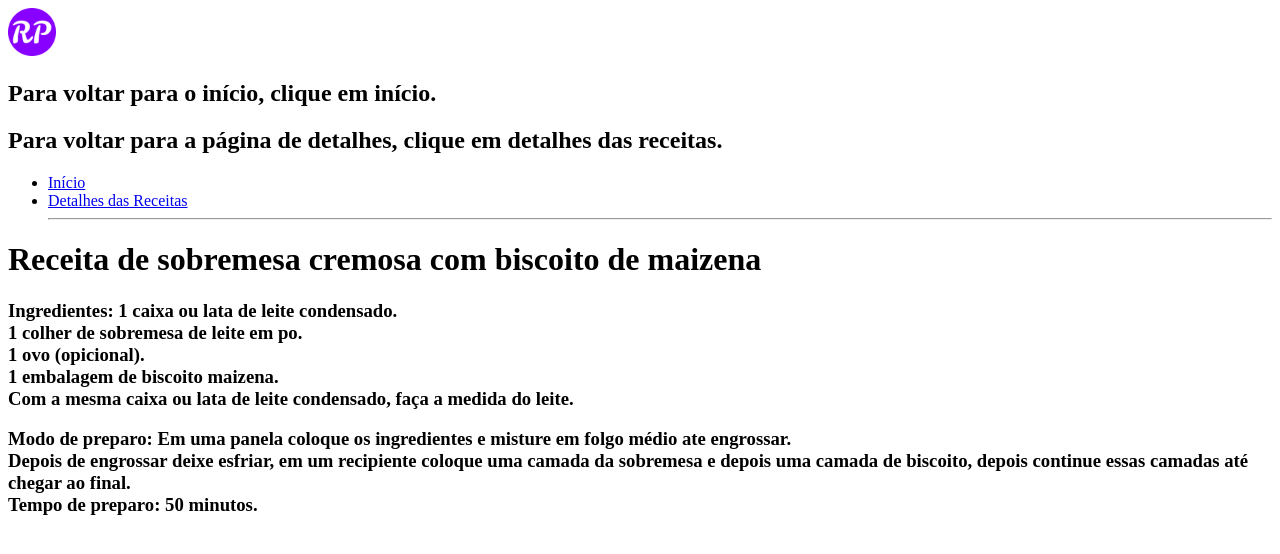
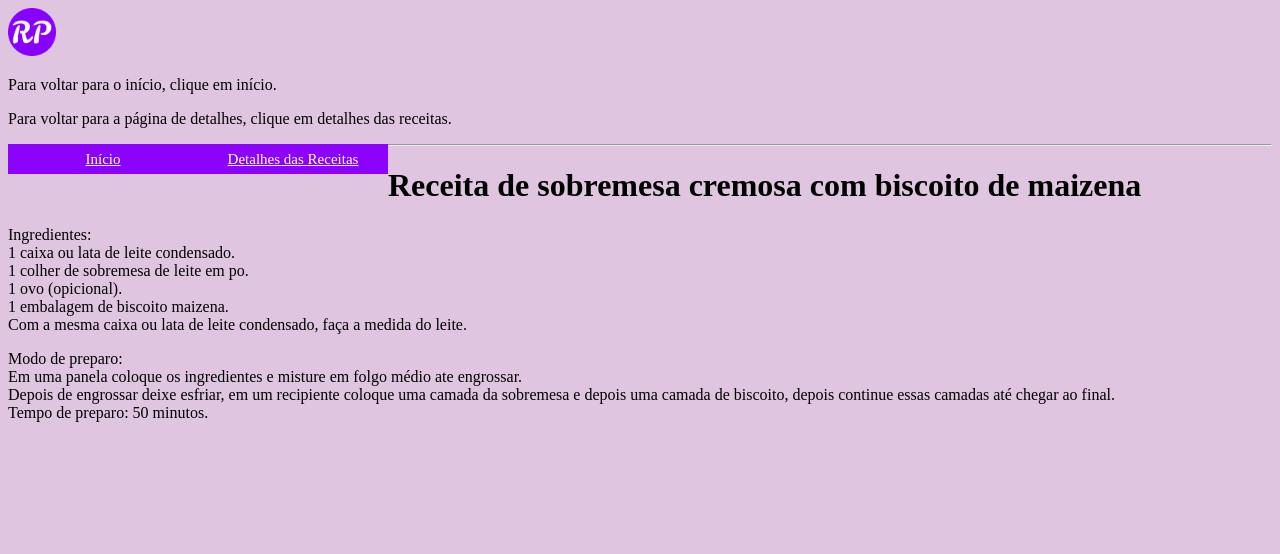
Before and after one commit to AnaRiqueleGeraldoBarroso/Desenvolvimntodeweb, a plain HTML site: page receita2.html in a window 1280 px wide. Drawn offline with Linux system fonts and the light colour scheme.

Commit message:
Update receita2.html

```diff
--- a/receita2.html
+++ b/receita2.html
@@ -7,13 +7,14 @@
     <meta name="viewport" content="width=device-width, initial-scale=1.0">
     <link rel="shortcut icon" href="foto1.ico" type="image/x-icon">
     <title>Receitas Práticas</title>
+    <link rel="stylesheet" type="text/css" href="mystyle.css">
 </head>
 
 <body>
     <header id="detalhes">
         <img src="foto1.ico" alt="Logo do site">
-        <h2>Para voltar para o início, clique em início.</h2>
-        <h2>Para voltar para a página de detalhes, clique em detalhes das receitas.</h2>
+        <p>Para voltar para o início, clique em início.</p>
+        <p>Para voltar para a página de detalhes, clique em detalhes das receitas.</p>
     </header>
     <nav>
         <ul>
@@ -23,15 +24,17 @@
         </ul>
     </nav>
     <h1>Receita de sobremesa cremosa com biscoito de maizena</h1>
-    <h3>Ingredientes: 1 caixa ou lata de leite condensado. <br>
+    <ul>
+    				Ingredientes: <br>
+    				1 caixa ou lata de leite condensado. <br>
         1 colher de sobremesa de leite em po. <br> 1 ovo (opicional). <br> 1 embalagem de biscoito maizena. <br>
-        Com a mesma caixa ou lata de leite condensado, faça a medida do leite. </h3>
-    <h3>
-        Modo de preparo: Em uma panela coloque os ingredientes e misture em folgo médio ate engrossar. <br> Depois de
+        Com a mesma caixa ou lata de leite condensado, faça a medida do leite. </ul>
+    <p>
+        Modo de preparo: <br> Em uma panela coloque os ingredientes e misture em folgo médio ate engrossar. <br> Depois de
         engrossar deixe esfriar, em um recipiente coloque uma camada da sobremesa e depois uma camada de biscoito,
         depois continue essas camadas até chegar ao final. <br>
         Tempo de preparo: 50 minutos.
-    </h3>
+    </p>
 </body>
 
 </html>
```
